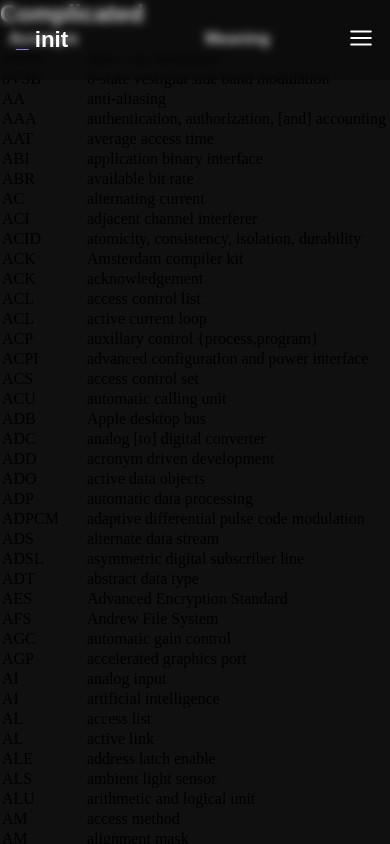
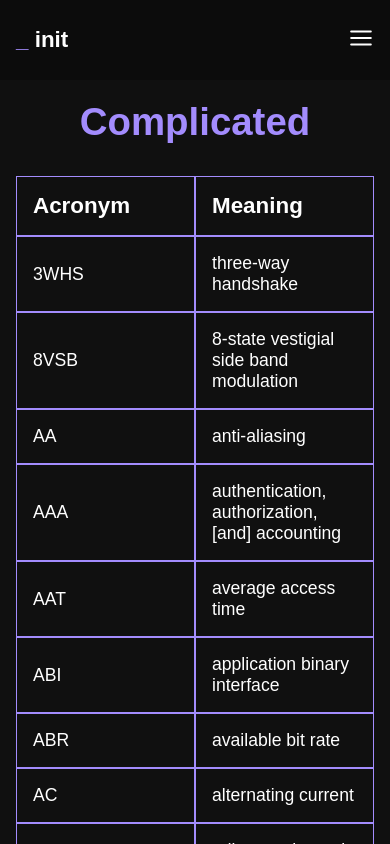
Before and after one commit to abdoachhoubi/init, a Next.js app: page /acronyms in a window 390 px wide. Shown: the top 844 px of the page. Built offline with nearby package versions, Linux system fonts and the light colour scheme; a web font is replaced by a local one.

Commit message:
Global styling edit

```diff
--- a/styles/index.css
+++ b/styles/index.css
@@ -29,7 +29,7 @@ body::-webkit-scrollbar-thumb {
   background-color: rgb(163, 140, 253);
 }
 
-p, a, li, span, q, small, h1, h2, h3, h4, h5, h6, input, textarea, button {
+p, a, li, span, q, small, h1, h2, h3, h4, h5, h6, input, textarea, button, tr {
   font-family: "Manrope", sans-serif;
   color: rgb(255, 255, 255);
 }
@@ -59,6 +59,86 @@ a {
 
 .nonopac {
   opacity: 1;
+}
+
+.ac__main {
+  width: 100vw;
+  padding: 120px 10vw;
+  display: flex;
+  flex-direction: row;
+  justify-content: space-evenly;
+  align-items: flex-start;
+}
+@media screen and (max-width: 900px) {
+  .ac__main {
+    padding: 100px 1rem;
+    display: flex;
+    flex-direction: column;
+    justify-content: center;
+    align-items: center;
+  }
+}
+.ac__main .res__section {
+  display: flex;
+  flex-direction: column;
+  justify-content: center;
+  align-items: center;
+}
+@media screen and (max-width: 900px) {
+  .ac__main .res__section {
+    width: 100%;
+  }
+}
+.ac__main .sec__heading {
+  font-size: 2.4rem;
+  margin-bottom: 2rem;
+  color: rgb(163, 140, 253);
+}
+.ac__main .res__list {
+  border-color: rgb(163, 140, 253);
+  border-spacing: 0;
+}
+@media screen and (max-width: 900px) {
+  .ac__main .res__list {
+    width: 100%;
+  }
+}
+.ac__main .res__list th, .ac__main .res__list td {
+  min-width: 10vw;
+  max-width: 18vw;
+  padding: 1rem;
+  margin: 0;
+  border: 1px solid rgb(163, 140, 253);
+  text-align: left;
+  overflow: scroll;
+}
+.ac__main .res__list th::-webkit-scrollbar, .ac__main .res__list td::-webkit-scrollbar {
+  display: none;
+}
+@media screen and (max-width: 900px) {
+  .ac__main .res__list th, .ac__main .res__list td {
+    width: 100vw;
+  }
+}
+.ac__main .res__list th {
+  font-size: 1.4rem;
+}
+.ac__main .res__list td {
+  font-size: 1.1rem;
+}
+.ac__main .res__list:not(last-child) {
+  margin-right: 2rem;
+}
+@media screen and (max-width: 1400px) {
+  .ac__main .res__list:not(last-child) {
+    margin-right: 1rem;
+  }
+}
+@media screen and (max-width: 900px) {
+  .ac__main .res__list:not(last-child) {
+    margin-right: 0;
+    margin-bottom: 2rem;
+  }
 }
 
 .main__header {
@@ -95,6 +175,76 @@ a {
   flex-direction: column;
   justify-content: center;
   align-items: center;
+}
+
+.search__main {
+  width: 100vw;
+  padding: 0 10vw;
+  display: flex;
+  flex-direction: row;
+  justify-content: space-evenly;
+  align-items: flex-start;
+}
+@media screen and (max-width: 900px) {
+  .search__main {
+    padding: 0 1rem;
+    display: flex;
+    flex-direction: column;
+    justify-content: center;
+    align-items: center;
+  }
+}
+.search__main .res__section {
+  display: flex;
+  flex-direction: column;
+  justify-content: center;
+  align-items: center;
+}
+@media screen and (max-width: 900px) {
+  .search__main .res__section {
+    width: 100%;
+  }
+}
+.search__main .sec__heading {
+  font-size: 2.4rem;
+  margin-bottom: 2rem;
+  color: rgb(163, 140, 253);
+}
+.search__main .res__list {
+  border-color: rgb(163, 140, 253);
+  border-spacing: 0;
+}
+@media screen and (max-width: 900px) {
+  .search__main .res__list {
+    width: 100%;
+  }
+}
+.search__main .res__list th, .search__main .res__list td {
+  min-width: 10vw;
+  padding: 1rem;
+  margin: 0;
+  border: 1px solid rgb(163, 140, 253);
+  text-align: left;
+}
+.search__main .res__list th {
+  font-size: 1.4rem;
+}
+.search__main .res__list td {
+  font-size: 1.1rem;
+}
+.search__main .res__list:not(last-child) {
+  margin-right: 2rem;
+}
+@media screen and (max-width: 1400px) {
+  .search__main .res__list:not(last-child) {
+    margin-right: 1rem;
+  }
+}
+@media screen and (max-width: 1400px) {
+  .search__main .res__list:not(last-child) {
+    margin-right: 0;
+    margin-bottom: 2rem;
+  }
 }
 
 .nav__dsk {
--- a/styles/index.sass
+++ b/styles/index.sass
@@ -52,7 +52,7 @@ body
     &::-webkit-scrollbar-thumb
         background-color: $color__primary
 
-p, a, li, span, q, small, h1, h2, h3, h4, h5, h6, input, textarea, button
+p, a, li, span, q, small, h1, h2, h3, h4, h5, h6, input, textarea, button, tr
     font-family: 'Manrope', sans-serif
     color: $color__light
 
@@ -77,5 +77,52 @@ a
 .nonopac
     opacity: 1
 
+// acronym route
+
+.ac__main
+    width: 100vw
+    padding: 120px 10vw
+    @include flex(row, flex-start, space-evenly)
+    @media screen and ( max-width: 900px )
+        padding: 100px 1rem
+        @include flex(column, center, center)
+    .res__section
+        @include flex(column, center, center)
+        @media screen and ( max-width: 900px )
+            width: 100%
+    .sec__heading
+        font-size: 2.4rem
+        margin-bottom: 2rem
+        color: $color__primary
+    .res__list
+        border-color: $color__primary
+        border-spacing: 0
+        @media screen and ( max-width: 900px )
+            width: 100%
+        th, td
+            min-width: 10vw
+            max-width: 18vw
+            padding: 1rem
+            margin: 0
+            border: 1px solid $color__primary
+            text-align: left
+            overflow: scroll
+            &::-webkit-scrollbar
+                display: none
+            @media screen and ( max-width: 900px )
+                width: 100vw
+        th
+            font-size: 1.4rem
+        td
+            font-size: 1.1rem
+        &:not(last-child)
+            margin-right: 2rem
+            @media screen and ( max-width: 1400px )
+                margin-right: 1rem
+            @media screen and ( max-width: 900px )
+                margin-right: 0
+                margin-bottom: 2rem
+
+
 @import ../containers/_index
 @import ../components/_index
```
Also changed, not shown: 1 other file (tests, documents, lock files or other folders).
